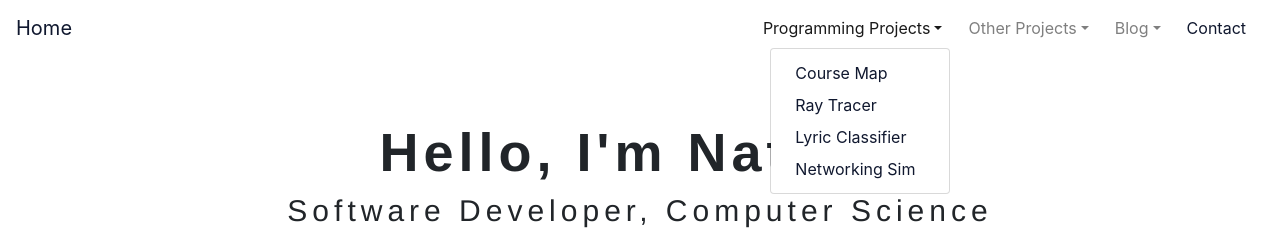
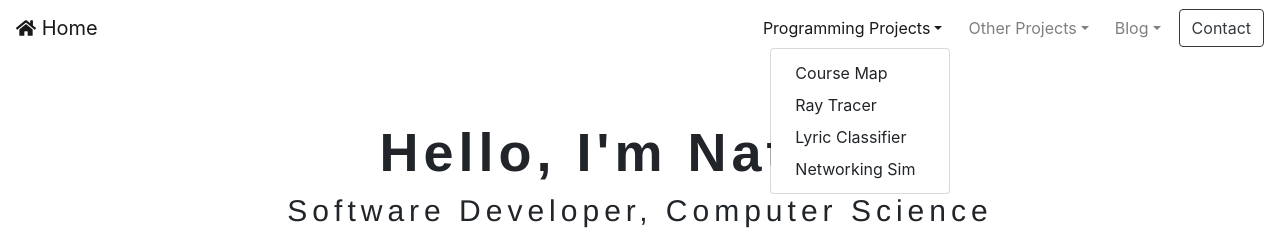
Before and after one commit to NathanielJenkins/n.github.io, a React (Create React App) app: page / in a window 1280 px wide. Both pictures are taken after a click on the button "Programming Projects". Shown: the top 235 px of the page. Built offline with nearby package versions, Linux system fonts and the light colour scheme.

Commit message:
added contact form and changed colors of nav

```diff
--- a/package.json
+++ b/package.json
@@ -18,6 +18,7 @@
 		"react-bootstrap": "^1.0.0-beta.16",
 		"react-dom": "^16.12.0",
 		"react-gsap": "^1.2.0",
+		"react-icons": "^3.11.0",
 		"react-router-dom": "^5.1.2",
 		"react-scripts": "3.3.0",
 		"react-scrollmagic": "^2.1.1",
--- a/src/components/Bio.jsx
+++ b/src/components/Bio.jsx
@@ -1,5 +1,6 @@
 import React, { Component } from "react";
 import styled from "styled-components";
+
 import { FontAwesomeIcon } from "@fortawesome/react-fontawesome";
 import {
 	faEnvelope,
@@ -24,7 +25,7 @@ import strengths from "../img/strengths.png";
 
 const Styled = styled.div`
 	.jumbotron {
-		min-height: 100vh;
+		height: calc(100vh - 64px);
 		background-color: transparent !important;
 
 	}
@@ -154,8 +155,11 @@ class Bio extends Component {
 		let cards = [];
 		for (let i = 0; i < cardInfo.length; i++) {
 			cards.push(
-				<Col md className="mb-4">
-					<InformationCard {...cardInfo[i]}></InformationCard>
+				<Col key={`information-card-col-${i}`} md className="mb-4">
+					<InformationCard
+						key={`information-card-${i}`}
+						{...cardInfo[i]}
+					></InformationCard>
 				</Col>
 			);
 		}
--- a/src/components/Contact.jsx
+++ b/src/components/Contact.jsx
@@ -1,33 +1,105 @@
-import React, { Component } from "react";
+import React from "react";
+import { Container, Row, Col, Form, Button } from "react-bootstrap";
+import { FaEnvelope, FaPhone, FaChild } from "react-icons/fa";
+import NavigationBar from "./NavigationBar";
+
 import styled from "styled-components";
 
-import { Container, Table } from "react-bootstrap";
+const Styled = styled.div`
+	background-color: #0f182e;
+	color: white;
 
-import NavigationBar from "./NavigationBar";
-const Styled = styled.div``;
+	.full-screen-center {
+		height: calc(100vh - 64px);
+		-webkit-flex-flow: column wrap;
+		-ms-flex-flow: column wrap;
+		flex-flow: column wrap;
+		display: -webkit-box;
+		display: -webkit-flex;
+		display: -ms-flexbox;
+		display: flex;
+		-webkit-box-pack: center;
+		-webkit-justify-content: center;
+		-ms-flex-pack: center;
+		justify-content: center;
+	}
+`;
 
-class Contact extends Component {
-	state = {};
-	render() {
-		return (
-			<Styled>
-				<NavigationBar />
-				<Container className="mt-4">
-					<h1 className="text-center">Contact</h1>
-					<hr></hr>
-
-					<Table striped bordered variant="light">
-						<tbody>
-							<tr>
-								<td>Email</td>
-								<td>njboale **at** gmail.com</td>
-							</tr>
-						</tbody>
-					</Table>
-				</Container>
-			</Styled>
-		);
-	}
-}
+const Contact = () => {
+	return (
+		<Styled>
+			<NavigationBar bg="dark" />
+			<Container className="full-screen-center">
+				<Row>
+					<Col>
+						<h1>Contact</h1>
+					</Col>
+				</Row>
+				<Row className="pt-4">
+					<Col md className="my-auto mt-3">
+						<h3>
+							<FaPhone className="mb-2" /> Phone:{" "}
+							<a className="thick" href="tel:778-888-8352">
+								(778) 888-8352
+							</a>
+						</h3>
+					</Col>
+					<Col md className="mt-3">
+						<h3>
+							<FaEnvelope className="mb-2" /> Email:{" "}
+							<a className="thick" href="mailto:njboale@gmail.com">
+								njboale@gmail.com
+							</a>
+						</h3>
+					</Col>
+				</Row>
+				<Row className="pt-4">
+					<Col md className="my-auto">
+						<h3>
+							<FaChild className="mb-2" />
+							Contact me to chat!
+						</h3>
+						<p>
+							Please enter your information and I will return your message as
+							soon as possible
+						</p>
+					</Col>
+					<Col md>
+						<Form action="https://formspree.io/f/myybpqgz" method="POST">
+							<Form.Group>
+								<Form.Group>
+									<Form.Label>Name</Form.Label>
+									<Form.Control
+										type="text"
+										name="name"
+										placeholder="Enter Name"
+									/>
+								</Form.Group>
+								<Form.Label>Email address</Form.Label>
+								<Form.Control
+									type="email"
+									name="_replyto"
+									placeholder="Enter email"
+								/>
+							</Form.Group>
+							<Form.Group>
+								<Form.Label>Message</Form.Label>
+								<Form.Control
+									type="text"
+									name="message"
+									as="textarea"
+									rows={3}
+								/>
+							</Form.Group>
+							<Button variant="danger" type="submit">
+								Submit
+							</Button>
+						</Form>
+					</Col>
+				</Row>
+			</Container>
+		</Styled>
+	);
+};
 
 export default Contact;
--- a/src/components/CourseMap.jsx
+++ b/src/components/CourseMap.jsx
@@ -38,7 +38,7 @@ class CourseMap extends Component {
 	render() {
 		return (
 			<Styled>
-				<NavigationBar />
+				<NavigationBar bg="light" color="orange" />
 				<ProjectSectionHeader {...projectInfo} />
 				<div className="container">
 					<div className="row p-4">
--- a/src/components/LyricClassifier.jsx
+++ b/src/components/LyricClassifier.jsx
@@ -34,7 +34,7 @@ class LyricClassifier extends Component {
 	render() {
 		return (
 			<Styled>
-				<NavigationBar />
+				<NavigationBar bg="light" color="darkseagreen" />
 				<ProjectSectionHeader {...projectInfo} />
 				<div className="container">
 					<div className="row p-4">
--- a/src/components/NavigationBar.jsx
+++ b/src/components/NavigationBar.jsx
@@ -2,21 +2,17 @@ import React, { Component } from "react";
 import { Nav, Navbar, NavDropdown } from "react-bootstrap";
 import { Link } from "react-router-dom";
 import styled from "styled-components";
+import { FaHome } from "react-icons/fa";
 
 const Styled = styled.div`
 	.navbar {
 		z-index: 100 !important;
-		background-color: white !important;
 	}
 
 	.link {
-		text-decoration: none !important;
-		color: #10182f !important;
 		margin-right: 10px !important;
-
-		&:hover {
-			color: darkgrey !important;
-		}
+		color: inherit;
+		text-decoration: inherit;
 	}
 
 	.dropdown-menu {
@@ -28,82 +24,91 @@ const Styled = styled.div`
 class NavigationBar extends Component {
 	state = {};
 	render() {
+		const contactButtonStyle = this.props.bg === "dark" ? "light" : "dark";
 		return (
 			<Styled>
-				<Navbar bg="light" className="navbar" expand="lg">
-					<Navbar.Brand href="#home">
-						<Link to="/" className="link nav-item">
-							Home
+				<Navbar
+					className="navbar"
+					expand="lg"
+					bg={this.props.color}
+					variant={this.props.bg}
+					style={{ backgroundColor: this.props.color }}
+				>
+					<Navbar.Brand>
+						<Link to="/" className={`link`}>
+							<FaHome className="mb-1" /> Home
 						</Link>
 					</Navbar.Brand>
 					<Navbar.Toggle aria-controls="basic-navbar-nav" />
-					<Navbar.Collapse id="basic-navbar-nav">
-						<Nav className="ml-auto">
+					<Navbar.Collapse id="basic-navbar-nav align-middle">
+						<Nav className="text-justify-center ml-auto">
 							<NavDropdown
-								className="link right-justify nav-item"
+								className={`link right-justify `}
 								title="Programming Projects"
 								id="basic-nav-dropdown"
 							>
 								<Link
 									to="/projects/coursemap"
-									className="link right-justify dropdown-item"
+									className={`link right-justify dropdown-item`}
 								>
 									Course Map
 								</Link>
 								<Link
 									to="/projects/raytracer"
-									className="link  dropdown-item right-justify"
+									className={`link  dropdown-item right-justify`}
 								>
 									Ray Tracer
 								</Link>
 								<Link
 									to="/projects/lyricclassifier"
-									className="link  right-justify dropdown-item"
+									className={`link  right-justify dropdown-item`}
 								>
 									Lyric Classifier
 								</Link>
 								<Link
 									to="/projects/simulation"
-									className="link  right-justify dropdown-item"
+									className={`link  right-justify dropdown-item`}
 								>
 									Networking Sim
 								</Link>
 							</NavDropdown>
 							<NavDropdown
-								className="link  right-justify nav-item"
+								className={`link  right-justify nav-item`}
 								title="Other Projects"
 								id="dropDown2"
 							>
 								<Link
 									to="/projects/computer_art"
-									className="link  right-justify dropdown-item"
+									className={`link  right-justify dropdown-item`}
 								>
 									Computer Rendering / Computer Art
 								</Link>
 								<Link
 									to="/projects/e-commerce_design"
-									className="link right-justify dropdown-item"
+									className={`link right-justify dropdown-item`}
 								>
 									E-Commerce Design
 								</Link>
 							</NavDropdown>
 							<NavDropdown
-								className="link right-justify nav-item"
+								className={`link right-justify nav-item`}
 								title="Blog"
 								id="dropDown2"
 							>
 								<Link
 									to="/blog/authentication_report"
-									className="link  right-justify dropdown-item"
+									className={`link  right-justify dropdown-item`}
 								>
 									Authentication flows with JWTs
 								</Link>
 							</NavDropdown>
-							<Nav.Link>
-								<Link to="/contact" className="link  nav-item">
-									Contact
-								</Link>
-							</Nav.Link>
+
+							<Link
+								to="/contact"
+								className={`btn btn-outline-${contactButtonStyle} nav-item my-auto`}
+							>
+								Contact
+							</Link>
 						</Nav>
 					</Navbar.Collapse>
 				</Navbar>
--- a/src/components/ProjectOverview.jsx
+++ b/src/components/ProjectOverview.jsx
@@ -133,9 +133,12 @@ class ProjectOverview extends Component {
 		let cards = [];
 		for (let i = 0; i < cardInfo.length; i++) {
 			cards.push(
-				<Row>
-					<Col md>
-						<ProjectCard {...cardInfo[i]}></ProjectCard>
+				<Row key={`project-card-row-${i}`}>
+					<Col key={`project-card-col-${i}`} md>
+						<ProjectCard
+							key={`project-card-${i}`}
+							{...cardInfo[i]}
+						></ProjectCard>
 					</Col>
 				</Row>
 			);
--- a/src/components/ProjectSectionHeader.jsx
+++ b/src/components/ProjectSectionHeader.jsx
@@ -3,18 +3,12 @@ import styled from "styled-components";
 
 const Styled = styled.div`
 	overflow: hidden;
-	.pinContainer {
+
+	.panel {
 		height: 100vh;
 		width: 100vw;
 		overflow: hidden;
-	}
-	.pinContainer .panel {
-		height: inherit;
-		width: inherit;
-		position: absolute;
-		text-align: center;
-	}
-	.panel {
+
 		color: white;
 
 		position: relative;
@@ -41,21 +35,15 @@ class ProjectSection extends Component {
 	render() {
 		return (
 			<Styled>
-				<div className="pinContainer">
-					<section className={this.props.panelClass}>
+				<div className={`mx-auto text-center ${this.props.panelClass}`}>
 					<h1 data-aos="fade-down" className="mt-3">
 						{this.props.title}
 					</h1>
 					<h2 data-aos="fade-down">{this.props.subtitle}</h2>
 
 					<div className="img-container" data-aos="zoom-in">
-							<img
-								alt="svg"
-								className="p-4 img-fluid"
-								src={this.props.svg}
-							></img>
+						<img alt="svg" className="p-4 img-fluid" src={this.props.svg}></img>
 					</div>
-					</section>
 				</div>
 			</Styled>
 		);
--- a/src/components/RayTracer.jsx
+++ b/src/components/RayTracer.jsx
@@ -36,7 +36,7 @@ class Simulation extends Component {
 	render() {
 		return (
 			<Styled>
-				<NavigationBar />
+				<NavigationBar color="#cd6155" bg="dark" />
 				<ProjectSectionHeader {...projectInfo} />
 				<div className="container">
 					<div className="row">
--- a/src/components/Simulation.jsx
+++ b/src/components/Simulation.jsx
@@ -36,7 +36,7 @@ class Simulation extends Component {
 	render() {
 		return (
 			<Styled>
-				<NavigationBar />
+				<NavigationBar bg="light" color="lavender" />
 				<ProjectSectionHeader {...projectInfo} />
 				<div className="container">
 					<div className="row p-4">
```
Also changed, not shown: 2 other files (tests, documents, lock files or other folders). Lines whose indentation alone changed are shown as unchanged.
